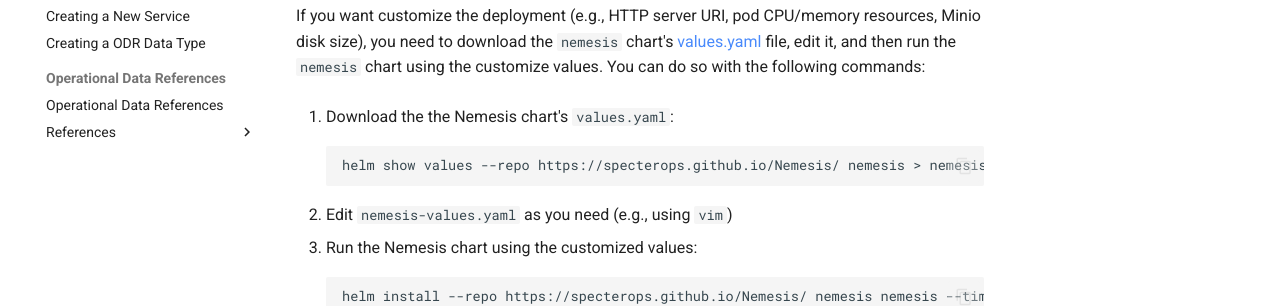
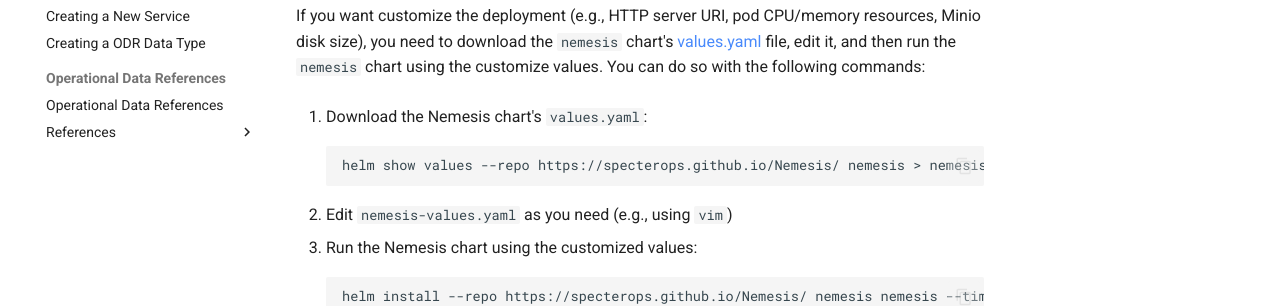
Before and after one commit to SpecterOps/Nemesis, an MkDocs documentation site: the page built from docs/nemesis_chart.md, in a window 1280 px wide and 1388 px high. Shown: the part 894-1200 px from the top of the window. Built offline with MkDocs 1.6.1 and Material for MkDocs 9.7.7, drawn with Linux system fonts in a browser that asks for light colours; comment, search, counter and statistics services are not loaded.

Commit message:
Remove extra word in nemesis_chart.md

````diff
--- a/docs/nemesis_chart.md
+++ b/docs/nemesis_chart.md
@@ -32,7 +32,7 @@
 
 If you want customize the deployment (e.g., HTTP server URI, pod CPU/memory resources, Minio disk size), you need to download the `nemesis` chart's [values.yaml](https://github.com/SpecterOps/Nemesis/blob/main/helm/nemesis/values.yaml) file, edit it, and then run the `nemesis` chart using the customize values. You can do so with the following commands:
 
-1. Download the the Nemesis chart's `values.yaml`:
+1. Download the Nemesis chart's `values.yaml`:
 ```bash
 helm show values --repo https://specterops.github.io/Nemesis/ nemesis > nemesis-values.yaml
 ```
````
